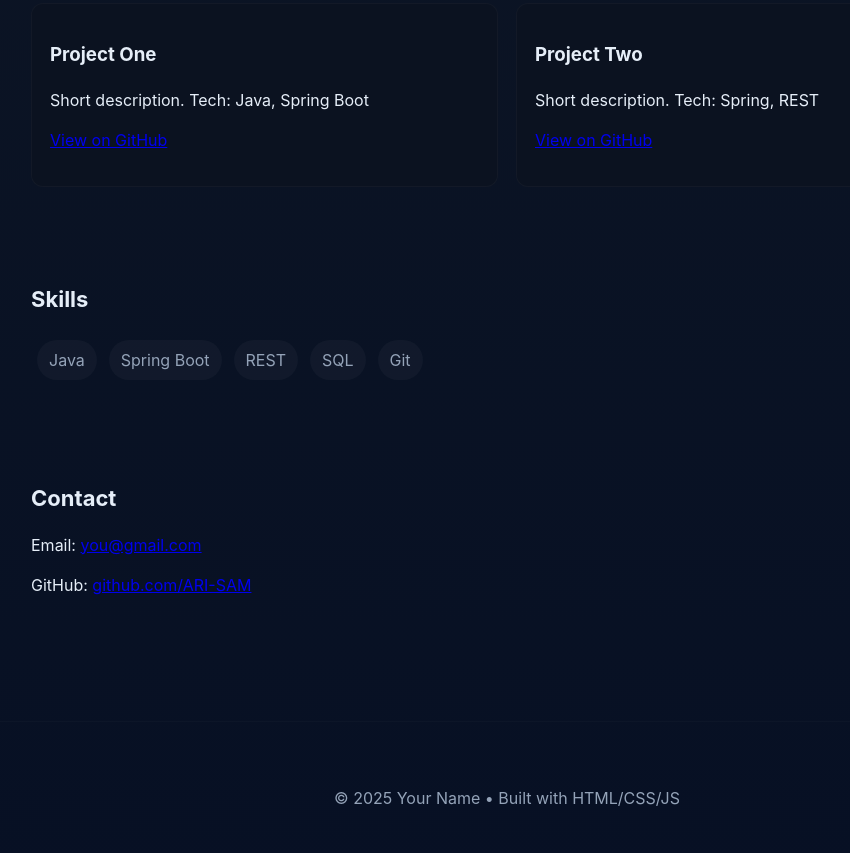
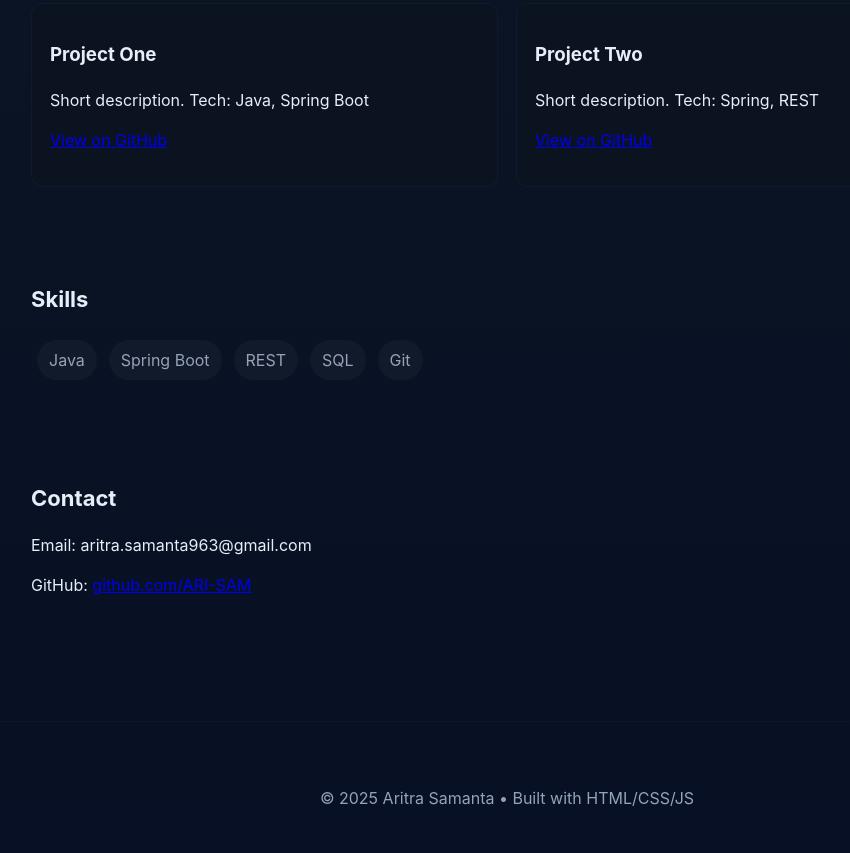
Before and after one commit to ARI-SAM/Portfolio, a plain HTML site: page src/main/resources/templates/index.html in a window 1280 px wide. Shown: the part 867-1720 px from the top of the page, without its empty margins (133-983 px from the left). Drawn offline with Linux system fonts and the light colour scheme; files that its build step writes are made by us from their sources; files whose address does not match are found by name.

Commit message:
updated my profile

```diff
--- a/src/main/resources/templates/index.html
+++ b/src/main/resources/templates/index.html
@@ -72,7 +72,7 @@
 
     <section id="contact" class="section contact">
         <h2>Contact</h2>
-        <p>Email: <a href="aritra.samanta963@gmail.com">you@gmail.com</a></p>
+        <p>Email: aritra.samanta963@gmail.com</p>
         <p>GitHub: <a href="https://github.com/ARI-SAM" target="_blank">github.com/ARI-SAM</a></p>
     </section>
 </main>
@@ -80,7 +80,7 @@
 <footer class="site-footer">
     <div class="container">
         <!-- ✅ Replaced Thymeleaf year with plain text -->
-        <p>© 2025 Your Name • Built with HTML/CSS/JS</p>
+        <p>© 2025 Aritra Samanta • Built with HTML/CSS/JS</p>
     </div>
 </footer>
 
```
